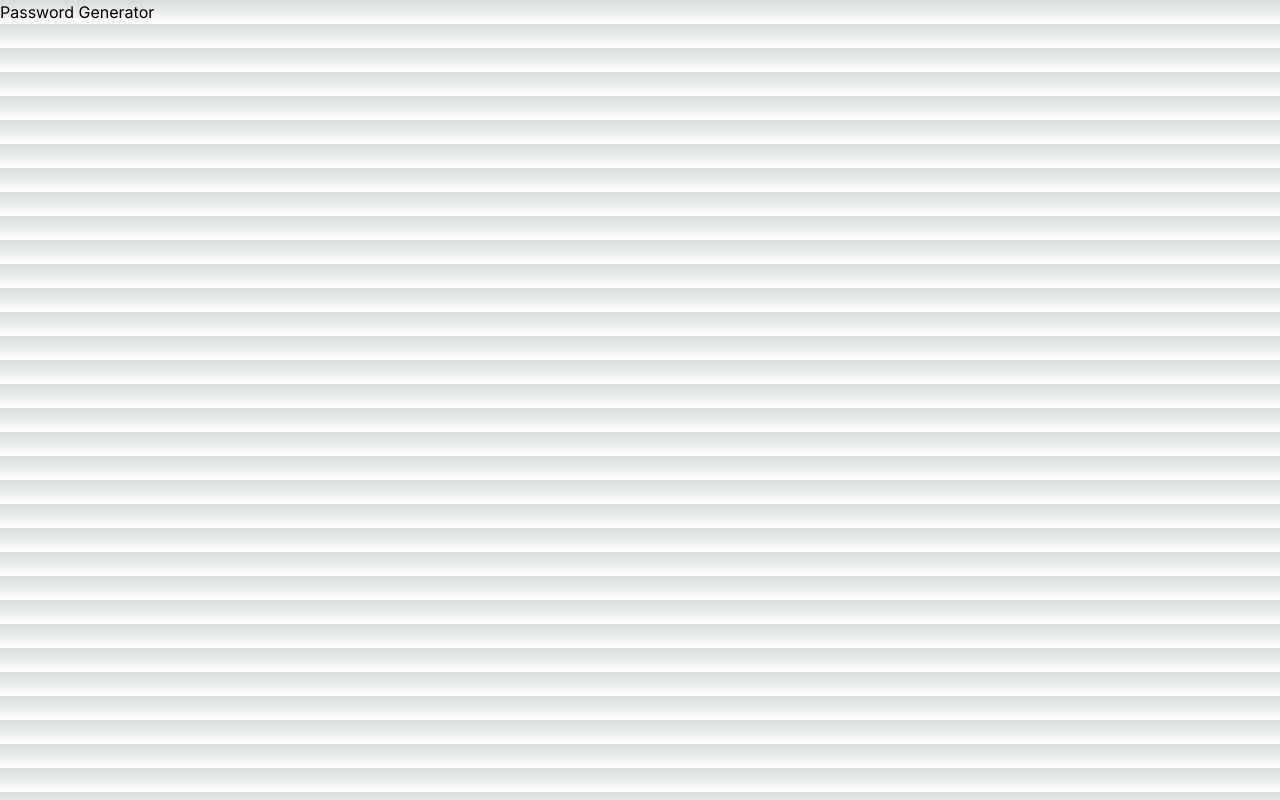
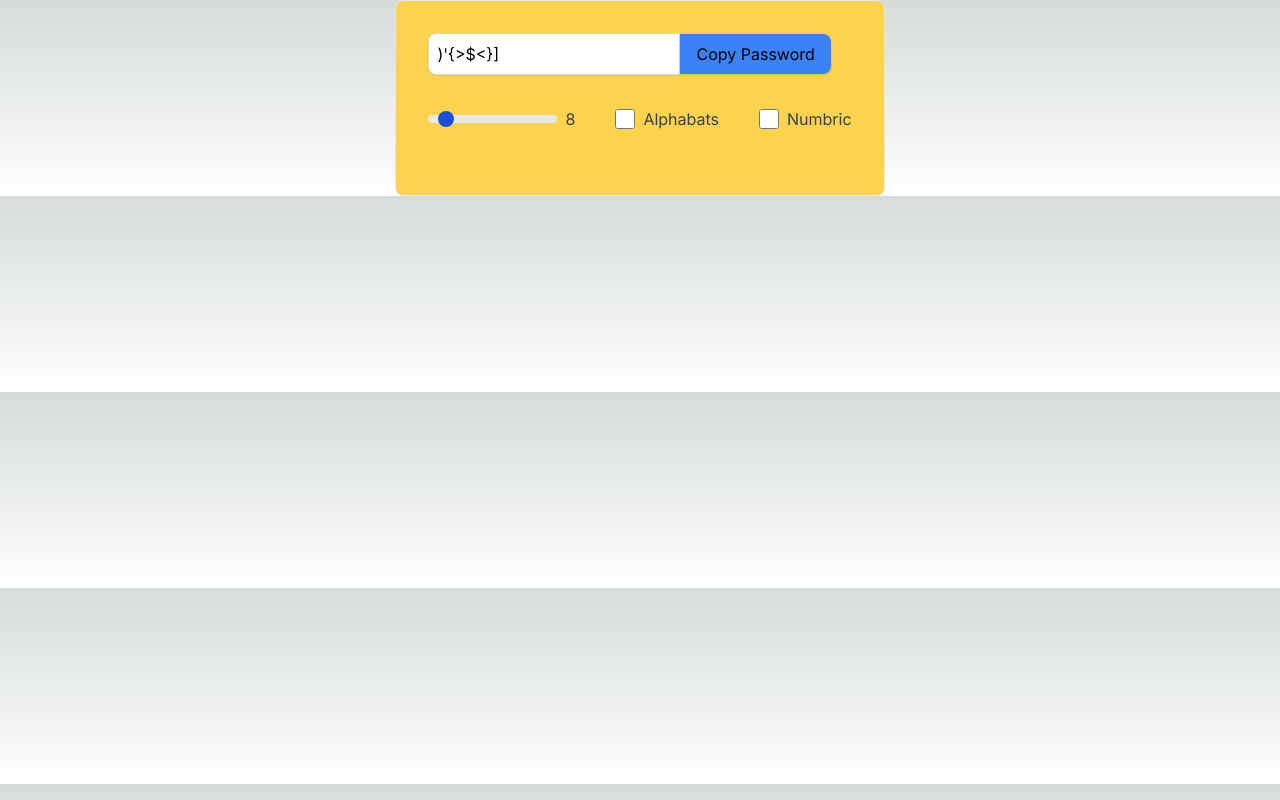
Before and after one commit to Adityaverma1998/password-generator, a Next.js app: page / in a window 1280 px wide. Built offline with nearby package versions, Linux system fonts and the light colour scheme.

Commit message:
feat: add feature to the password generate and copy button

```diff
--- a/src/app/globals.css
+++ b/src/app/globals.css
@@ -31,3 +31,31 @@ body {
     text-wrap: balance;
   }
 }
+
+input[type="range"]::-webkit-slider-thumb {
+  width: 16px;
+  height: 16px;
+  background: #1d4ed8; /* Tailwind's blue-600 */
+  border-radius: 50%;
+  cursor: pointer;
+  -webkit-appearance: none;
+  appearance: none;
+}
+
+input[type="range"]::-moz-range-thumb {
+  width: 16px;
+  height: 16px;
+  background: #1d4ed8; /* Tailwind's blue-600 */
+  border-radius: 50%;
+  cursor: pointer;
+  appearance: none;
+}
+
+input[type="range"]::-ms-thumb {
+  width: 16px;
+  height: 16px;
+  background: #1d4ed8; /* Tailwind's blue-600 */
+  border-radius: 50%;
+  cursor: pointer;
+  appearance: none;
+}
--- a/src/app/page.tsx
+++ b/src/app/page.tsx
@@ -1,11 +1,13 @@
 import Image from "next/image";
+import React from "react";
+import PasswordGerneratorBox from "@/components/password-gernerator-box";
 
 export default function Home() {
-  return (
+ return (
     <>
-      <div>
-        <h1>Password Generator</h1>
-      </div>
-    </>
-  );
-}
+        <div className="h-full w-full grid place-items-center">
+            <PasswordGerneratorBox/>
+        </div>
+        </>
+        );
+        }
--- /dev/null
+++ b/src/components/password-gernerator-box/index.tsx
@@ -0,0 +1,130 @@
+"use client"
+import React, {useCallback, useEffect, useRef} from "react";
+
+
+const PasswordGerneratorBox = () => {
+    const [password, setPassword] = React.useState<string>('');
+    const [isNumber, setIsNumber] = React.useState<boolean>(false);
+    const [isCharacter, setIsCharacter] = React.useState(false);
+    const passwordRef = useRef(null)
+    const handleCheckboxChange = () => {
+        setIsCharacter(!isCharacter);
+    };
+
+    const [value, setValue] = React.useState<number>(8);
+
+    const handleSliderChange = (event) => {
+        setValue(event.target.value);
+
+
+    };
+
+    const passwordGenerator = useCallback(() => {
+        let passwordText = 'ABCDEFGHIJKLMNOPQRSTUVWXYZabcdefghijklmnopqrstuvwxyz';
+        let passwordNumber = '0123456789';
+        let passwordSpecial = '!@#$%^&*()_+-=[]{}|;:\',.<>/?`~"';
+        let allCharacters = ''
+        if (isCharacter) {
+            allCharacters += passwordText + passwordSpecial;
+
+        } else if (isNumber) {
+            allCharacters += passwordNumber + passwordSpecial;
+        } else if (isNumber && isCharacter) {
+            allCharacters += passwordNumber + passwordText + passwordSpecial;
+
+        } else {
+            allCharacters += passwordSpecial;
+
+        }
+
+
+        let password = '';
+
+        for (let i = 0; i < value; i++) {
+            let randomIndex = Math.floor(Math.random() * allCharacters.length);
+            password += allCharacters[randomIndex];
+        }
+
+        setPassword(password);
+
+        // return password;
+
+
+    }, [isNumber, isCharacter, value])
+
+    useEffect(() => {
+        passwordGenerator();
+    }, [isNumber, isCharacter, value]);
+
+    const handleCopy = () => {
+        if (passwordRef.current) {
+            passwordRef.current.select();
+            document.execCommand('copy');
+            alert('Text copied to clipboard');
+        }    }
+
+
+    return (
+        <>
+            <div className={' p-8 border rounded-lg backdrop-blur bg-amber-300'}>
+                <div className={'w-full'}>
+                    <input
+                        type="text"
+                        placeholder="Enter text here"
+                        value={password}
+                        className="border border-gray-300 text-[#000] p-2 rounded-tl-lg  rounded-bl-lg shadow-sm focus:outline-none focus:ring-2 focus:ring-blue-500 focus:border-blue-500"
+                        ref={passwordRef}
+
+                    />
+                    <button onClick={handleCopy}
+                            className="px-4 py-2 bg-blue-500 text-[#000] rounded-tr-lg  rounded-br-lg shadow hover:bg-blue-700 focus:outline-none focus:ring-2 focus:none focus:ring-opacity-50"
+
+                    >
+                        Copy Password
+                    </button>
+                </div>
+
+                <div className={'flex gap-10 py-8'}>
+
+                    <div className="flex flex-row  items-center  gap-2">
+                        <input
+                            type="range"
+                            min="0"
+                            max="100"
+                            value={value}
+                            onChange={handleSliderChange}
+                            className="w-full h-2 bg-gray-200 rounded-lg appearance-none cursor-pointer accent-blue-600"
+                        />
+                        <div className="text-gray-700">{value}</div>
+                    </div>
+                    <div className="flex items-center space-x-2">
+                        <input
+                            type="checkbox"
+                            id="checkbox"
+                            checked={isCharacter}
+                            onChange={(prev) => setIsCharacter(!isCharacter)}
+                            className="form-checkbox h-5 w-5 text-blue-600 transition duration-150 ease-in-out"
+                        />
+                        <label htmlFor="checkbox" className="text-gray-700">
+                            Alphabats
+                        </label>
+                    </div>
+                    <div className="flex items-center space-x-2">
+                        <input
+                            type="checkbox"
+                            id="checkbox"
+                            checked={isNumber}
+                            onChange={(prev) => setIsNumber(!isNumber)}
+                            className="form-checkbox h-5 w-5 text-blue-600 transition duration-150 ease-in-out"
+                        />
+                        <label htmlFor="checkbox" className="text-gray-700">
+                            Numbric
+                        </label>
+                    </div>
+                </div>
+            </div>
+        </>
+    )
+}
+
+export default PasswordGerneratorBox;
```
